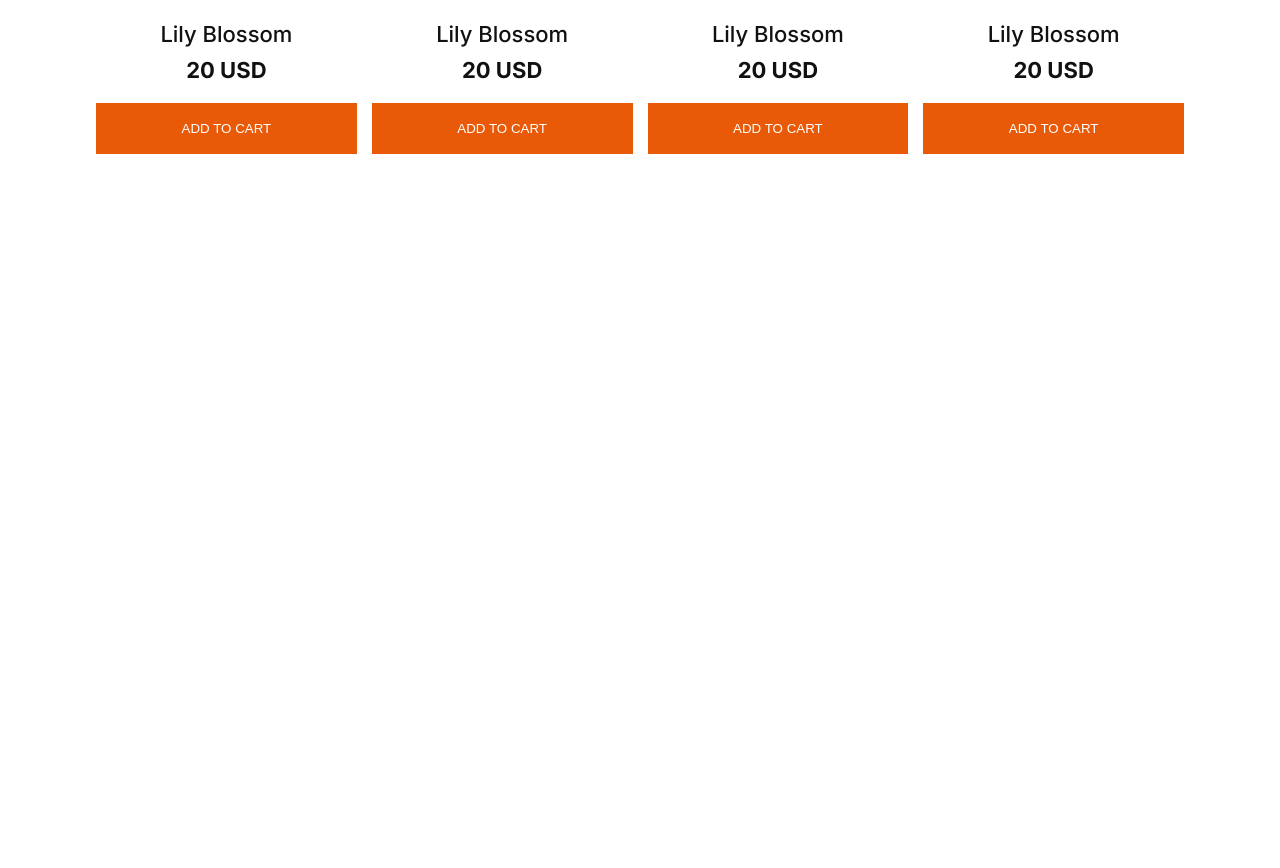
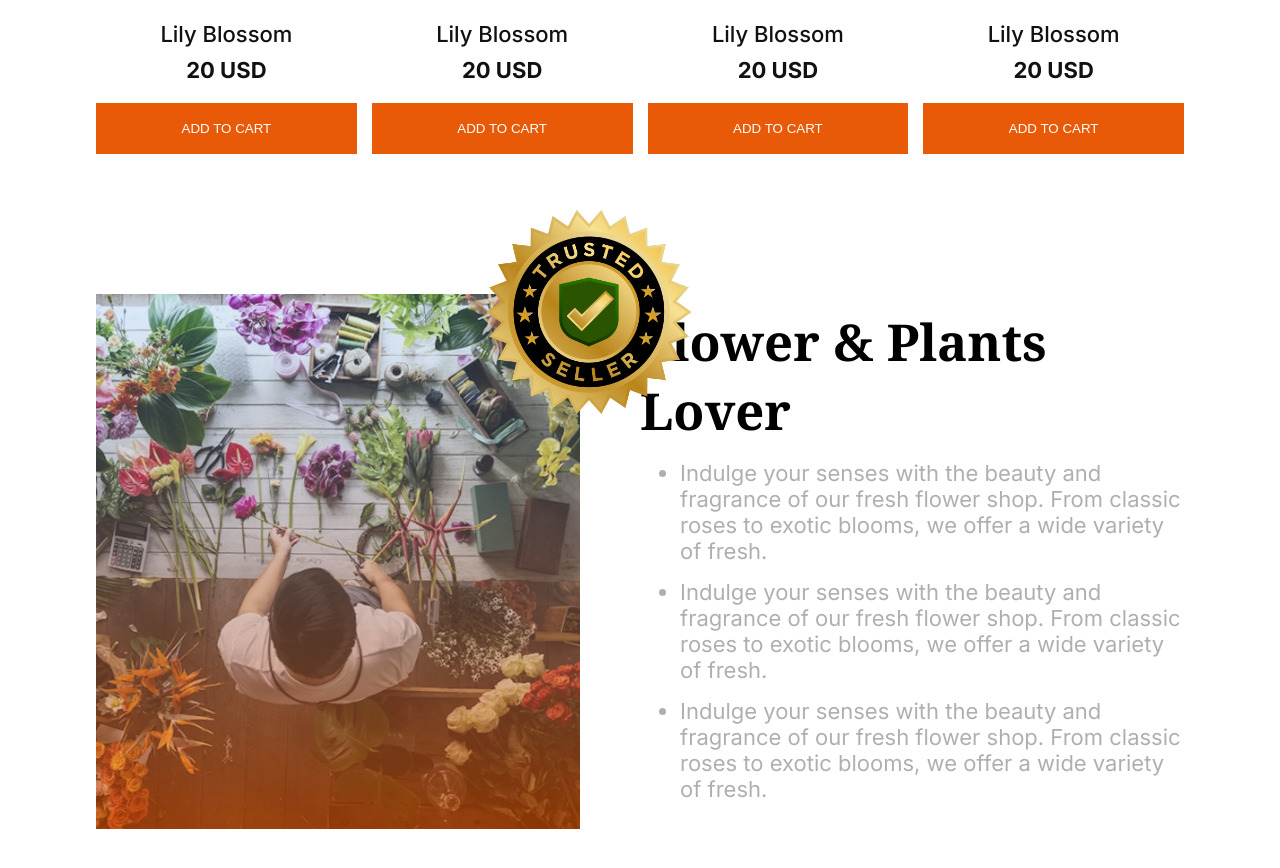
Before and after one commit to Alamin1052/Responsive_flowers_A02, a plain HTML site: page index.html in a window 1280 px wide. Shown: the part 1715-2583 px from the top of the page. Before the commit the page ends 2009 px from the top, so only its background shows below. Drawn offline with Linux system fonts and the light colour scheme.

Commit message:
plants lover section added with resposive

```diff
--- a/index.html
+++ b/index.html
@@ -89,6 +89,25 @@
                 </div>
             </div>
         </section>
+
+        <section class="Plant-lover-container">
+            <div class="plant-lover-img">
+                <img class="main-img" src="./assets/flower-store.png" alt="">
+                <img class="trusted-badge" src="./assets/trusted-badge.png" alt="">
+            </div>
+
+            <div class="plant-lover-text">
+                <h2 class="plant-lover-title">
+                    Flower & Plants <br class="plant-br"> Lover
+                </h2>
+
+                <ul>
+                    <li class="plant-lover-description">Indulge your senses with the beauty and fragrance of our fresh flower shop. From classic roses to exotic blooms, we offer a wide variety of fresh.</li>
+                    <li class="plant-lover-description">Indulge your senses with the beauty and fragrance of our fresh flower shop. From classic roses to exotic blooms, we offer a wide variety of fresh.</li>
+                    <li class="plant-lover-description">Indulge your senses with the beauty and fragrance of our fresh flower shop. From classic roses to exotic blooms, we offer a wide variety of fresh.</li>
+                </ul>
+            </div>
+        </section>
     </main>
     <footer>
 
--- a/style.css
+++ b/style.css
@@ -154,8 +154,54 @@ main{
     background-color: var(--primary-color);
     color: white;
     border: none;
-    /* padding: 26px 90px; */
     margin-bottom: 20px;
+}
+
+/* plants lover section style */
+
+.Plant-lover-container{
+    display: flex;
+    justify-content: space-between;
+    gap: 60px;
+    align-items: center;
+    margin-bottom: 8.15rem;
+}
+
+.plant-lover-img{
+    position: relative;
+    max-width: 540px;
+}
+
+.main-img{
+    max-width: 100%;
+    display: block;
+}
+
+.trusted-badge{
+    width: 286px;
+    position: absolute;
+    top: -125px;
+    left: 350px;
+    z-index: 2;
+}
+
+.plant-lover-text{
+    max-width: 50%;
+
+}
+
+.plant-lover-title{
+    font-family: "Noto Serif", serif;
+    font-size: 3.175rem;
+    font-weight: bold;
+}
+
+.plant-lover-description{
+    font-family: "Inter", sans-serif;
+    font-size: 1.375rem;
+    color: var(--gray-color);
+    margin: 15px 0;
+
 }
 
 /* footer style */
@@ -206,4 +252,24 @@ main{
     .card-box{
     grid-template-columns: repeat(2,1fr);
     }
+
+    .Plant-lover-container{
+        flex-direction: column;
+    }
+
+    .trusted-badge{
+        display: none;
+    }
+
+    .plant-lover-text{
+        max-width: 100%;
+    }
+
+    .plant-lover-title{
+        font-size: 2rem;
+    }
+
+    .plant-br{
+        display: none;
+    }
 }
```
